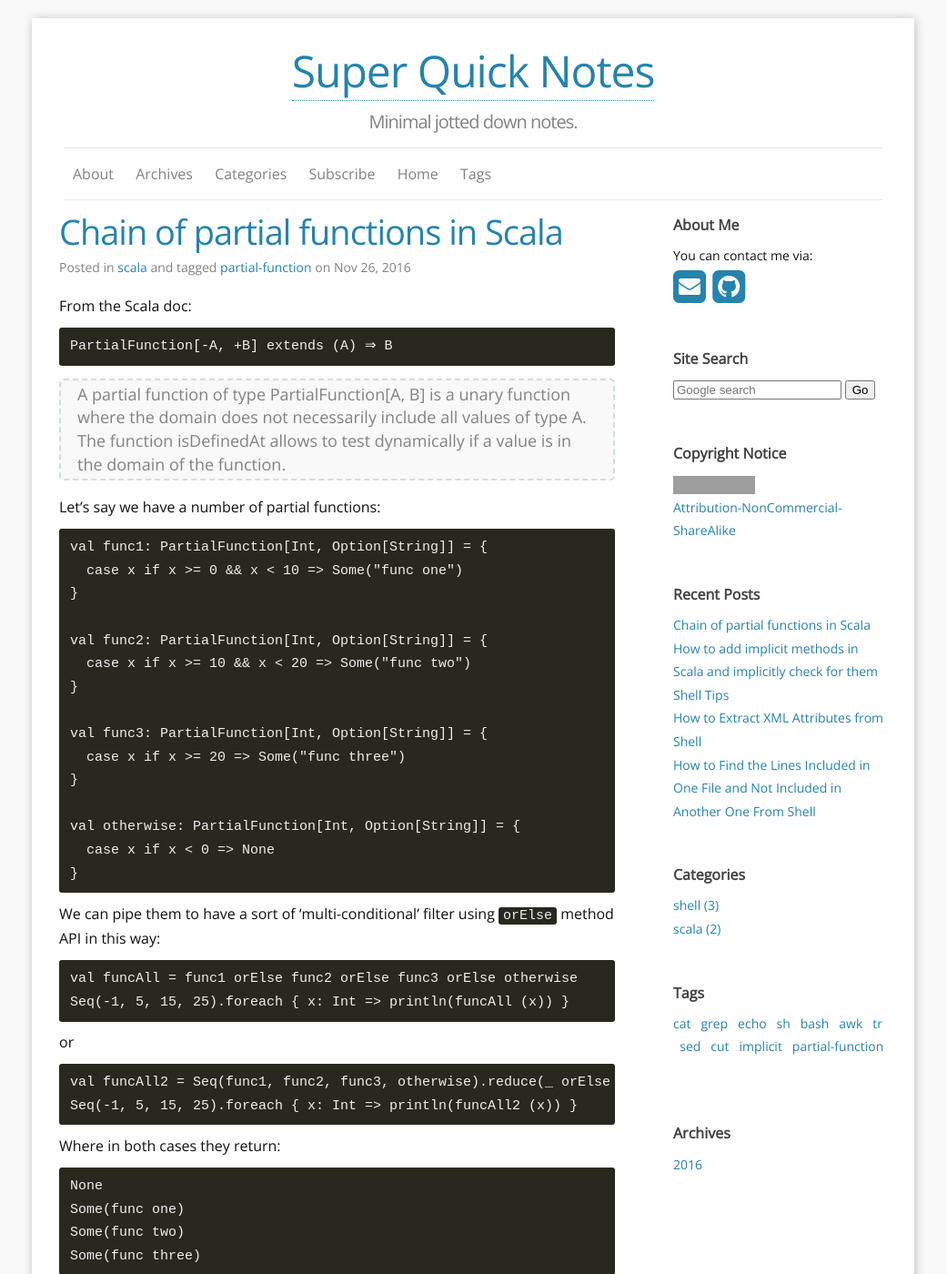
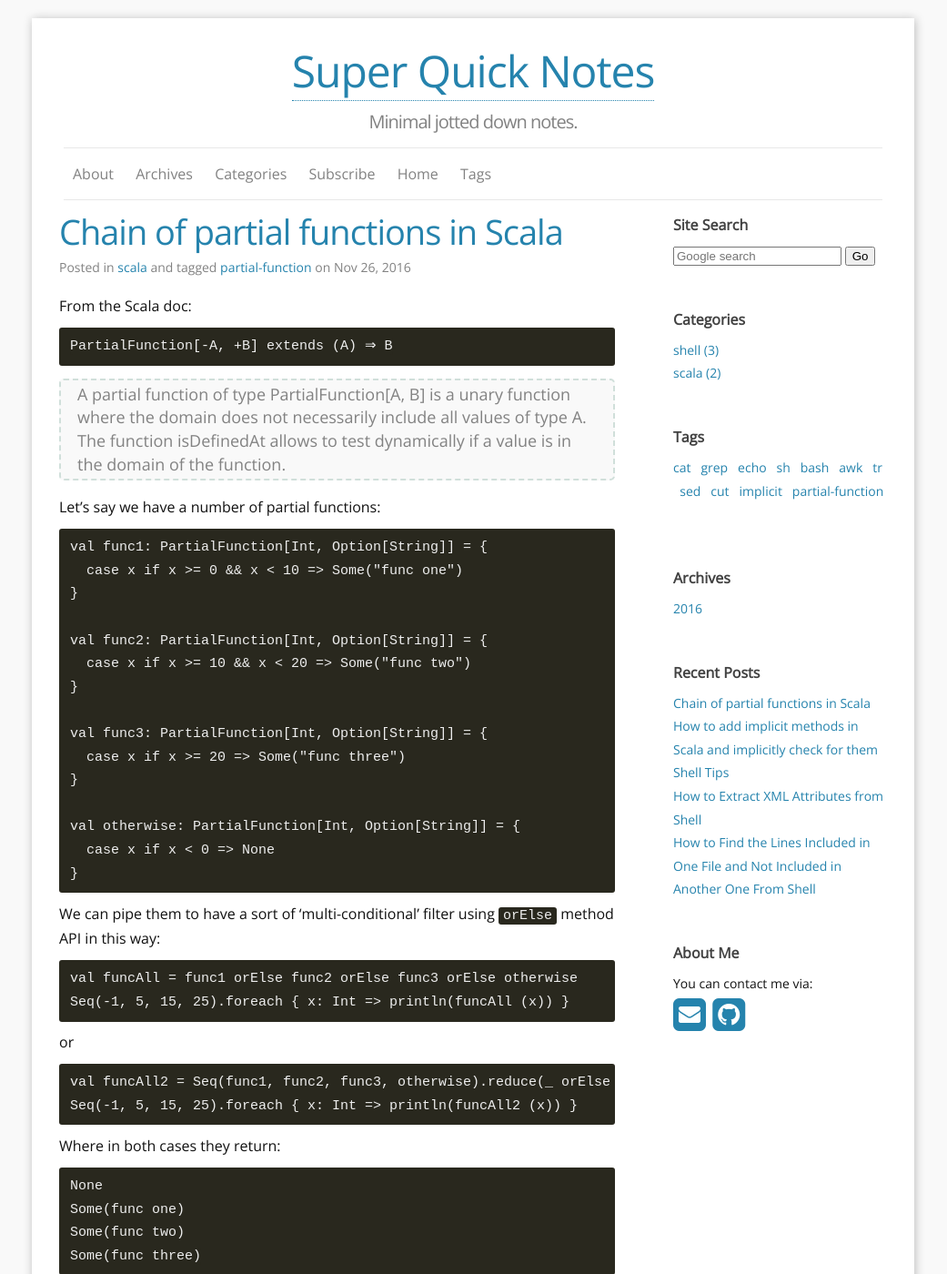
Before and after one commit to danfran/danfran.github.io, a Jekyll site: the page built from index.html, in a window 1280 px wide and 1400 px high. Shown: the whole window at 91% size, without its empty margins (120-1161 px from the left). Built offline with Jekyll 4.4.1, drawn with Linux system fonts in a browser that asks for light colours; nearby versions of some CDN libraries; the list of posts is cut into pages by our own code; grey boxes are pictures that could not be loaded.

Commit message:
cleaning posts

```diff
--- a/_includes/sidebar.html
+++ b/_includes/sidebar.html
@@ -1,9 +1,8 @@
 <div class="col-sm-2">
-{% include Aboutme.html %}
 {% include Google_search.html%}
-{% include Copyright_Notice.html %}
-{% include Recent_Posts.html %}
 {% include Categories.html %}
 {% include Tags.html %}
 {% include Archives.html %}
+{% include Recent_Posts.html %}
+{% include Aboutme.html %}
 </div>
```
